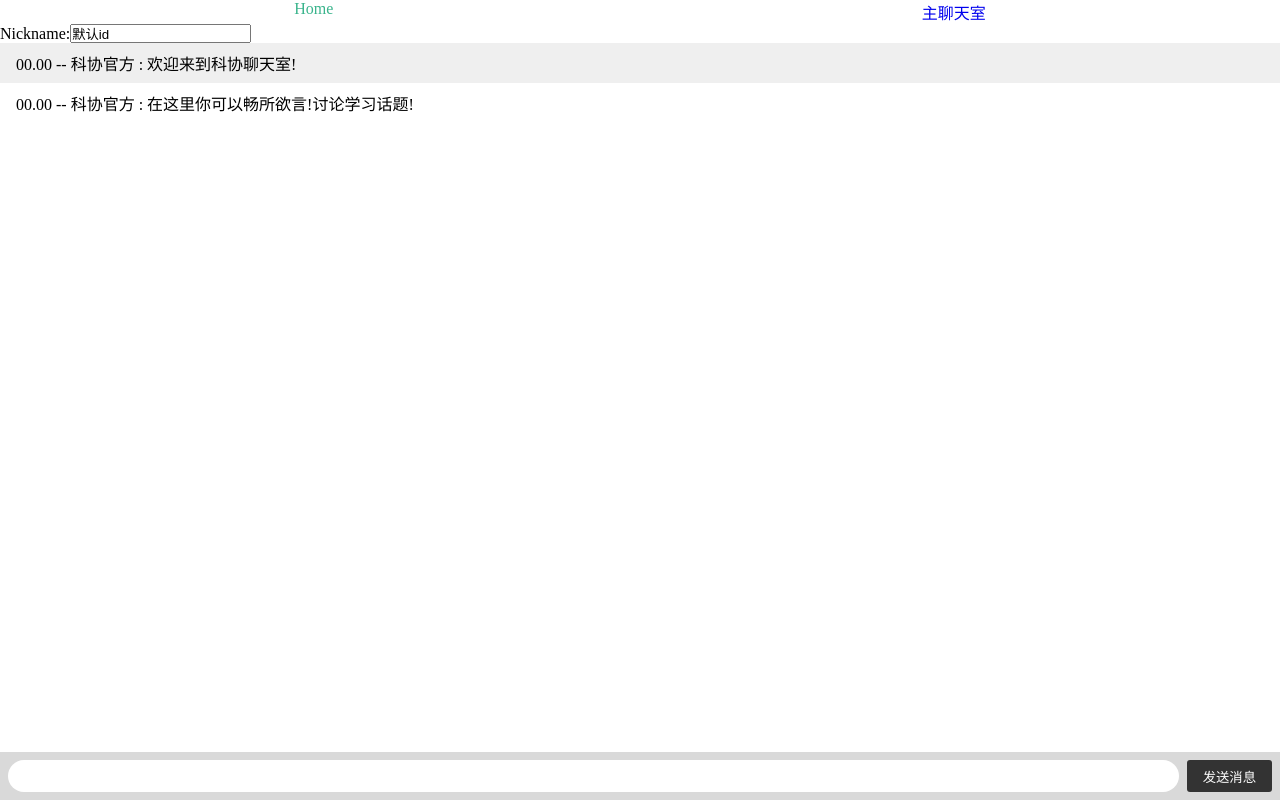
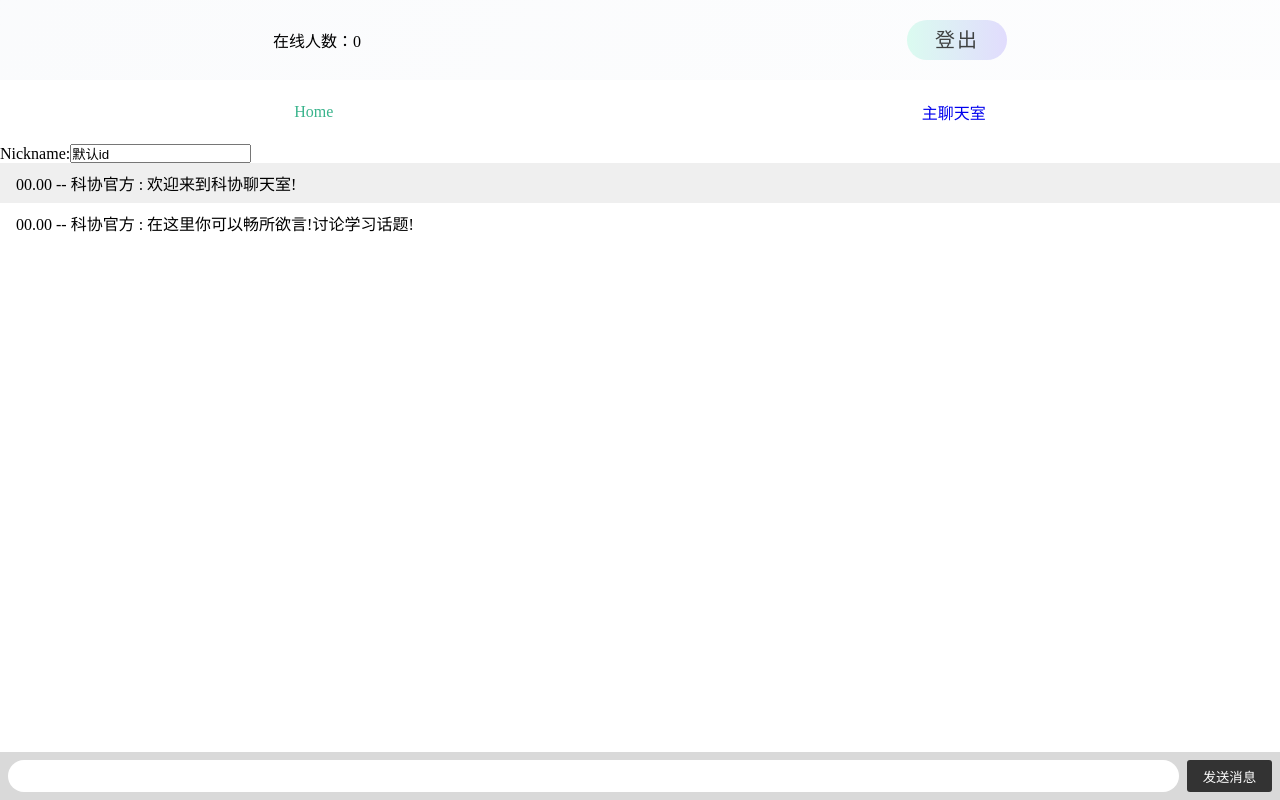
Before and after one commit to 1320503154/KeXieChatRoom, a Vue app: page / in a window 1280 px wide. Built offline with nearby package versions, Linux system fonts and the light colour scheme; the HTML template or start-up script is replaced by a standard one.

Commit message:
change-first

```diff
--- a/src/App.vue
+++ b/src/App.vue
@@ -1,8 +1,10 @@
 <script setup>
 	import { RouterLink, RouterView } from "vue-router";
+	import navigator from "./components/navigator.vue"
 </script>
 
 <template>
+	<navigator/>
 	<div class="navBar">
 		<RouterLink
 			to="/"
@@ -25,6 +27,8 @@
 	.navBar {
 		display: flex;
 		justify-content: space-around;
+		height: 8vh;
+    	align-items: center;
 	}
 	.Home {
 		text-decoration: none;
--- /dev/null
+++ b/src/components/navigator.vue
@@ -0,0 +1,57 @@
+<template>
+  <div class="container">
+    <div class="text">在线人数：{{count}}</div>
+    <div class="bt">
+        <button>登出</button>
+    </div>
+  </div>
+</template>
+
+<script setup>
+import {ref} from "vue"
+const count = ref(0)
+</script>
+
+<style scoped>
+  @media (max-width: 300px) {
+
+  }
+
+  .container {
+    height: 80px;
+    display: flex;
+    justify-content: space-around;
+    align-items: center;
+    font-size: 16px;
+    width: 100%;
+    background: linear-gradient(125deg, #f5f7fa, white);
+    /* background: linear-gradient(125deg, rgba(249, 203, 209, .3), rgba(206, 181, 223, .3), rgba(163, 204, 246, .3), rgba(167, 245, 198, .3), rgba(233, 239, 183, .3), rgba(249, 171, 152, .3), rgba(246, 152, 152, .3));     */
+    animation: bgAnimation 15s linear infinite;
+    background-size: 400%;
+  }
+
+  @keyframes bgAnimation {
+    0% {
+        background-position: 0% 50%;
+    }
+    50% {
+        background-position: 100% 50%;
+    }
+    100% {
+        background-position: 0% 50%;
+    }
+  }
+
+  button {
+    width: 100px;
+    height: 40px;
+    font-size: 20px;
+    color: rgb(62, 65, 65);
+    letter-spacing: 2px;
+    line-height: 40px;
+    border-radius: 35px;
+    border: none;
+    background-image: linear-gradient(to left, #e1dcfd, #dbfbf0);
+    text-align: center;
+  }
+</style>
```
Also changed, not shown: 2 other files (tests, documents, lock files or other folders).
